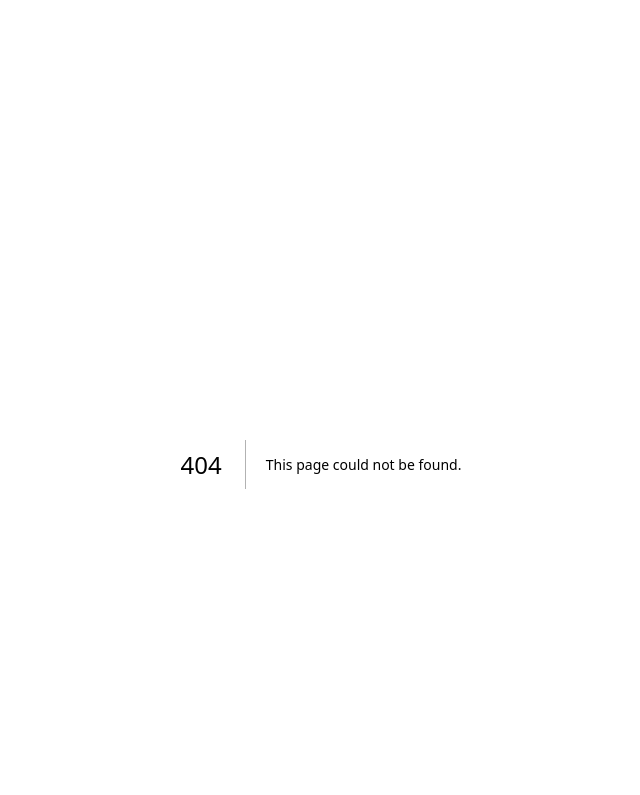
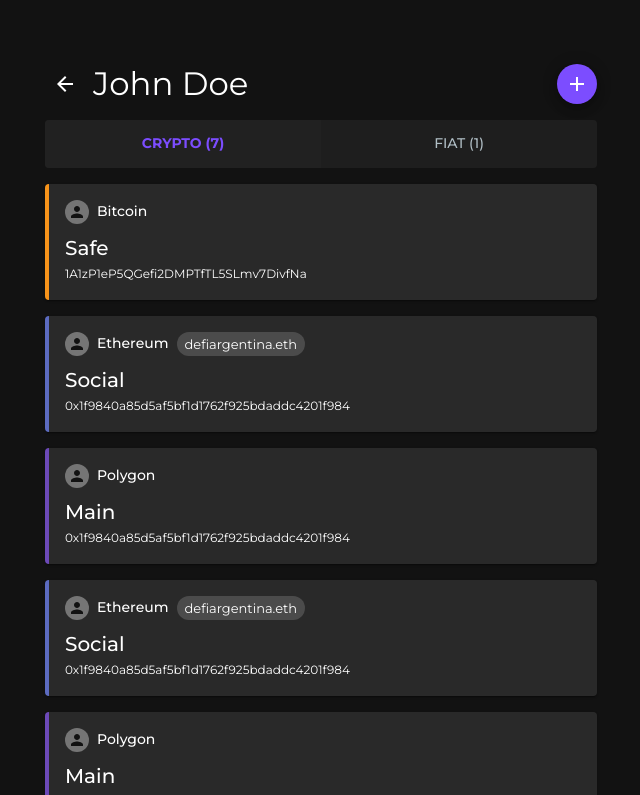
Before and after one commit to portalo-app/portalo-ui, a Next.js app: page /app/profile/1 in a window 1280 px wide. Before the commit this address had no page. Shown: the top 795 px of the page, without its empty margins (319-959 px from the left). Built offline with nearby package versions, Linux system fonts and the light colour scheme.

Commit message:
feat: add id to profiles and profile page URL

```diff
--- a/src/components/layout/Root.tsx
+++ b/src/components/layout/Root.tsx
@@ -8,6 +8,7 @@ import {
   createTheme,
   responsiveFontSizes,
 } from '@mui/material';
+import { Suspense } from 'react';
 import { RecoilRoot } from 'recoil';
 import Layout from './Layout';
 
@@ -37,7 +38,9 @@ const Root: React.FC<RootProps> = ({
             <CssBaseline enableColorScheme />
 
             <Layout>
-              <Component {...pageProps} />
+              <Suspense fallback={'Loading...'}>
+                <Component {...pageProps} />
+              </Suspense>
             </Layout>
           </ThemeProvider>
         </CacheProvider>
--- a/src/components/profiles/ProfileCard.tsx
+++ b/src/components/profiles/ProfileCard.tsx
@@ -17,14 +17,14 @@ interface ProfileCardProps {
 
 const ProfileCard: React.FC<ProfileCardProps> = ({ profile }) => {
   const margin = 2;
-  const { name, cryptoAddresses, fiatAddresses } = profile;
+  const { id, name, cryptoAddresses, fiatAddresses } = profile;
 
   return (
     <Card
       variant="outlined"
       component={NextLinkComposed}
       to={{
-        pathname: ROUTES.APP_PROFILE,
+        pathname: ROUTES.APP_PROFILE + '/' + id,
       }}
     >
       <CardActionArea>
--- a/src/lib/model/profile.ts
+++ b/src/lib/model/profile.ts
@@ -6,18 +6,21 @@ import {
 } from './address';
 
 export interface Profile {
+  id: string;
   name: string;
   cryptoAddresses: CryptoAddress[];
   fiatAddresses: FIATAddress[];
 }
 
 export const mockProfileJohn: Profile = {
+  id: '1',
   name: 'John Doe',
   cryptoAddresses: mockCryptoAddresses,
   fiatAddresses: mockFIATAddresses,
 };
 
 export const mockProfileAlice: Profile = {
+  id: '2',
   name: 'Alice Doe',
   cryptoAddresses: mockCryptoAddresses,
   fiatAddresses: mockFIATAddresses,
--- a/src/lib/store/profiles.atom.ts
+++ b/src/lib/store/profiles.atom.ts
@@ -2,10 +2,8 @@ import { atom } from 'recoil';
 import { Profile, mockProfiles } from '../model/profile';
 import { localStorageEffect } from './localStorageEffect.util';
 
-const profilesState = atom<Profile[]>({
+export const profilesState = atom<Profile[]>({
   key: 'profilesState',
   default: mockProfiles,
   effects: [localStorageEffect('profiles')],
 });
-
-export default profilesState;
--- a/src/pages/app/create-profile.tsx
+++ b/src/pages/app/create-profile.tsx
@@ -2,7 +2,7 @@ import PageLayout from '@/components/layout/PageLayout';
 import FormInputText from '@/core/components/FormInputText';
 import { ROUTES } from '@/lib/constants/routes.const';
 import { Profile } from '@/lib/model/profile';
-import profilesState from '@/lib/store/profiles.atom';
+import { profilesState } from '@/lib/store/profiles.atom';
 import Visibility from '@mui/icons-material/Visibility';
 import VisibilityOff from '@mui/icons-material/VisibilityOff';
 import { Button, IconButton, InputAdornment, Stack } from '@mui/material';
@@ -39,6 +39,7 @@ const CreateProfile: React.FC<CreateProfileProps> = () => {
     const { name, password } = data;
 
     const profile: Profile = {
+      id: Date.now().toString(),
       name,
       cryptoAddresses: [],
       fiatAddresses: [],
--- a/src/pages/app/profile.tsx
+++ b/src/pages/app/profile/[id].tsx
@@ -1,17 +1,38 @@
 import AddressList from '@/components/addresses/AddressList';
 import PageLayout from '@/components/layout/PageLayout';
-import profilesState from '@/lib/store/profiles.atom';
+import { ROUTES } from '@/lib/constants/routes.const';
+import { Profile } from '@/lib/model/profile';
+import { profilesState } from '@/lib/store/profiles.atom';
 import AddIcon from '@mui/icons-material/Add';
 import { TabContext, TabList, TabPanel } from '@mui/lab';
 import { Tab, styled } from '@mui/material';
-import { useState } from 'react';
+import { useRouter } from 'next/router';
+import { useEffect, useState } from 'react';
 import { useRecoilValue } from 'recoil';
 
 interface ProfilePageProps {}
 
 const ProfilePage: React.FC<ProfilePageProps> = () => {
+  const profilesData = useRecoilValue(profilesState);
   const [addressType, setAddressType] = useState('1');
-  const profiles = useRecoilValue(profilesState);
+  const [selectedProfile, setSelectedProfile] = useState<Profile | null>(null);
+  const router = useRouter();
+
+  useEffect(() => {
+    if (!router.isReady) return;
+
+    const { id } = router.query;
+    if (!id) return;
+
+    const profile = profilesData.find((profile) => profile.id === id);
+
+    if (!profile) {
+      router.push('/404');
+      return;
+    }
+
+    setSelectedProfile(profile);
+  }, [profilesData, router, router.isReady, router.query]);
 
   const handleChange = (event: React.SyntheticEvent, newValue: string) => {
     setAddressType(newValue);
@@ -22,9 +43,11 @@ const ProfilePage: React.FC<ProfilePageProps> = () => {
     console.log('Create address');
   };
 
+  // TODO: Implement loading state
   return (
     <PageLayout
-      title={profiles[0].name}
+      title={selectedProfile?.name || 'Loading...'}
+      backPath={ROUTES.APP}
       action={{
         icon: <AddIcon />,
         onClick: handleCreateAddress,
@@ -36,16 +59,22 @@ const ProfilePage: React.FC<ProfilePageProps> = () => {
           onChange={handleChange}
           aria-label="Address type tabs"
         >
-          <Tab label="Crypto" value="1" />
-          <Tab label="FIAT" value="2" />
+          <Tab
+            value="1"
+            label={`CRYPTO (${selectedProfile?.cryptoAddresses?.length || 0})`}
+          />
+          <Tab
+            value="2"
+            label={`FIAT (${selectedProfile?.fiatAddresses?.length || 0})`}
+          />
         </StyledTabs>
 
         <TabPanel value="1" sx={{ p: 0 }}>
-          <AddressList addresses={profiles[0].cryptoAddresses} />
+          <AddressList addresses={selectedProfile?.cryptoAddresses || []} />
         </TabPanel>
 
         <TabPanel value="2" sx={{ p: 0 }}>
-          <AddressList addresses={profiles[0].fiatAddresses} />
+          <AddressList addresses={selectedProfile?.fiatAddresses || []} />
         </TabPanel>
       </TabContext>
     </PageLayout>
```
Also changed, not shown: src/pages/app/index.tsx (+9 -3 lines).
